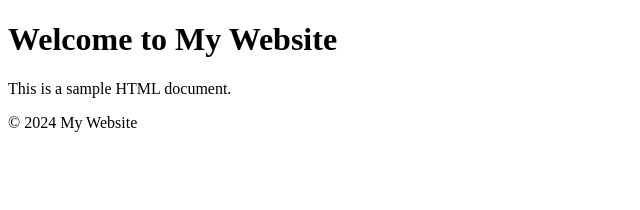
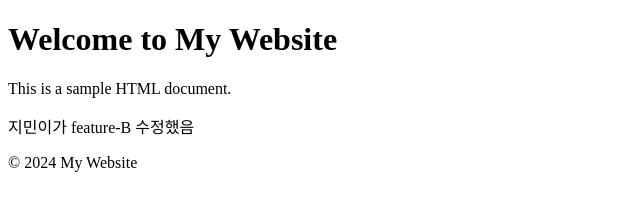
Before and after one commit to kspark-hs/gitproject, a plain HTML site: page index.html in a window 1280 px wide. Shown: the whole page, without its empty margins (0-640 px from the left). Drawn offline with Linux system fonts and the light colour scheme.

Commit message:
jimin feature-B first commit

```diff
--- a/index.html
+++ b/index.html
@@ -9,6 +9,7 @@
     <main>
         <h1>Welcome to My Website</h1>
         <p>This is a sample HTML document.</p>
+        <p>지민이가 feature-B 수정했음</p>
     </main>
 
     <footer>
```
